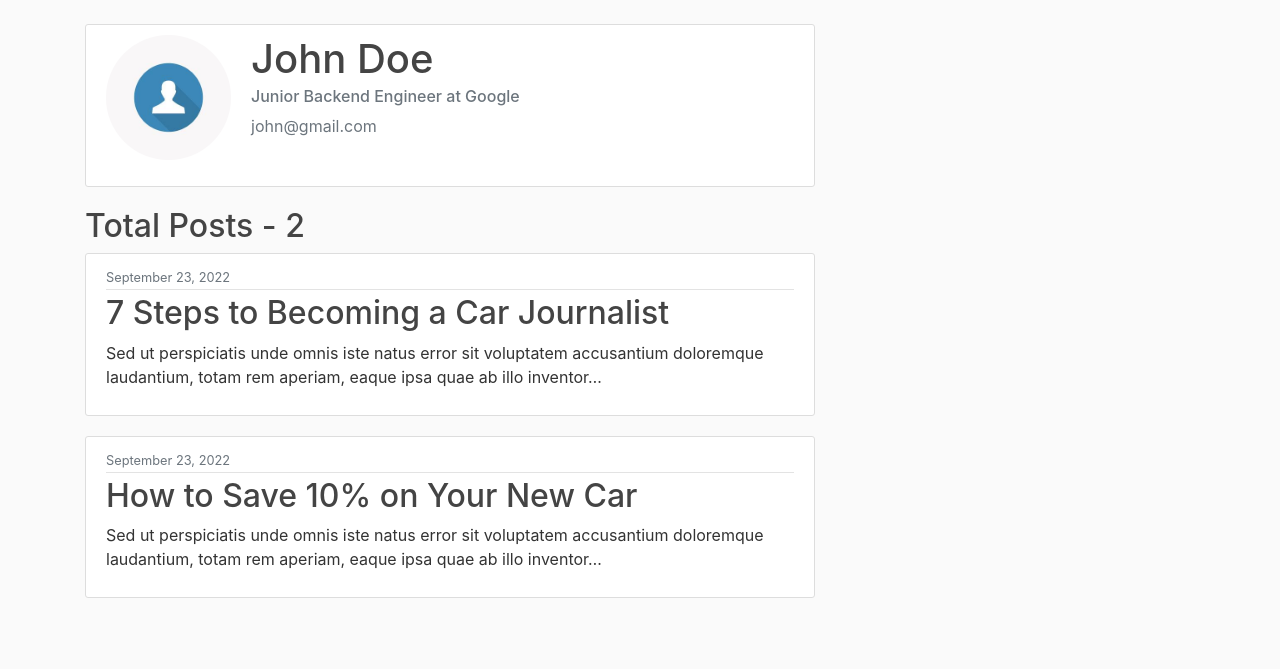
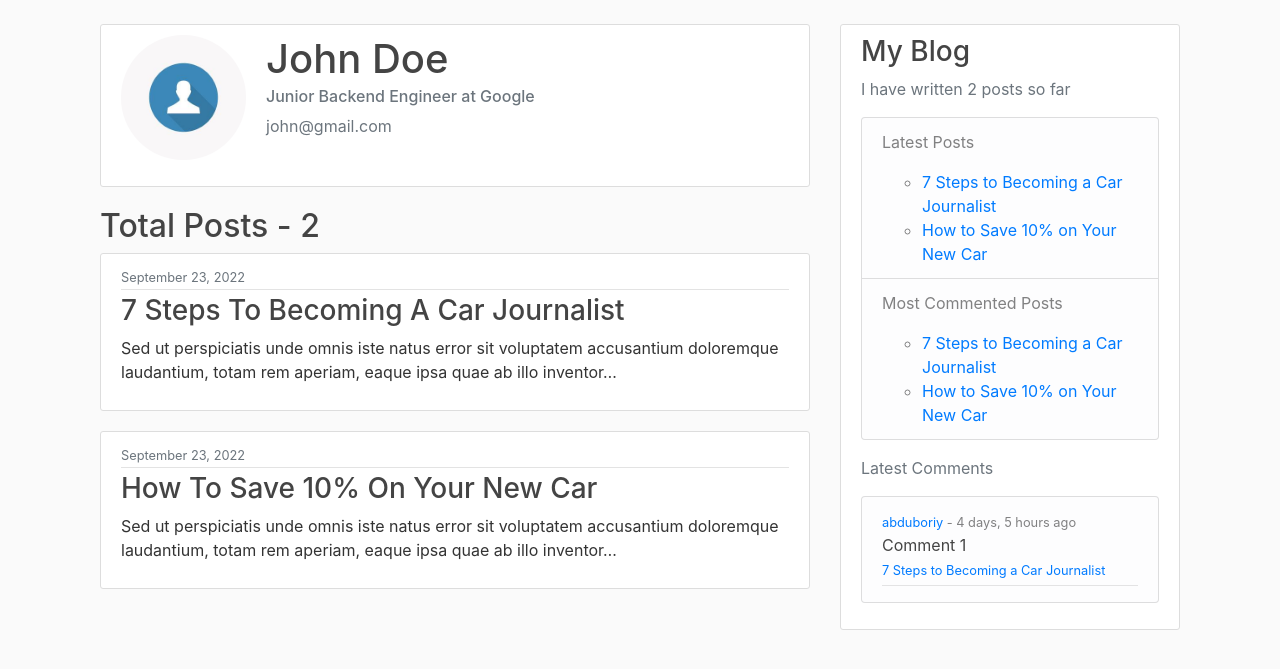
Before and after one commit to Imyaminov/Blog-template-based, a Django app: a page that uses templates/app/base.html in a window 1280 px wide. Shown: the part 56-725 px from the top of the page. Run offline with Django 4.2, Linux system fonts and the light colour scheme; data comes from the database, SQL or seed files in the repository; both versions use the stored data as it was after the commit; parts of the project's set-up code (start-up, migrations or seed data) failed here and were passed over; some libraries are stand-ins or nearby versions.

Commit message:
add: latest posts, most commented post, latest comments in user blog

```diff
--- a/app/views.py
+++ b/app/views.py
@@ -52,8 +52,9 @@ class UserPostListView(ListView):
     def get_context_data(self, **kwargs):
         context = super().get_context_data(**kwargs)
         context['author'] = User.objects.all().filter(username=self.kwargs['username'])
+        context['comments'] = Comment.objects.all().filter(post__author__username=self.kwargs['username'])
+        context['most_commented'] = self.get_queryset().order_by('-comments_count')
 
-        pprint(context)
         return context
 
 class CategoryPostListView(ListView):
@@ -72,12 +73,10 @@ class PostDetailView(DetailView):
 
     def get_context_data(self, **kwargs):
         context = super(PostDetailView, self).get_context_data(**kwargs)
-
         # retrieving similar posts by tags
         post_tags_ids = context['post'].tag.values_list('id', flat=True)
         similar_posts = Post.objects.filter(tag__in=post_tags_ids).exclude(id=context['post'].id)
         context['similar_posts'] = similar_posts.annotate(same_tags=Count('tag')).order_by('-same_tags', '-created_at')[:4]
-
         # comments for particular post
         context['post_comment'] = Comment.objects.all().filter(post=context['post'])
         context['comment_count'] = Post.comment_count(context['post'])
--- a/templates/app/base.html
+++ b/templates/app/base.html
@@ -50,10 +50,9 @@
       </nav>
     </header>
 
-    <!--SIDEBAR-->
     <main role="main" class="container">
       <div class="row">
-        <div class="col-md-8">
+        <div class="col-md-12">
             {%if messages%}
                 {%for message in messages%}
                     <div class="alert alert-{{message.tags}}">
--- a/templates/app/user_post.html
+++ b/templates/app/user_post.html
@@ -1,6 +1,10 @@
 {% extends 'app\base.html' %}
 
 {% block content %}
+<main role="main" class="container">
+    <div class="row justify-content-lg-center">
+        <div class="col-sm-8">
+
             {% for user in author %}
             <div class="content-section">
                 <div class="media">
@@ -23,7 +27,7 @@
                     <div class="article-metadata">
                       <small class="text-muted">{{ post.created_at|date:"F j, o" }}</small>
                     </div>
-            <h2><a class="article-title" href="{% url 'post-detail' post.pk %}">{{ post.title }}</a></h2>
+                    <h3><a class="article-title" href="{% url 'post-detail' post.pk %}">{{ post.title|title }}</a></h3>
                     <p class="article-content">{{ post.content|truncatechars:150|urlize}}</p>
                   </div>
                 </article>
@@ -47,6 +51,56 @@
                     <a class="btn btn-outline-info mb-4" href="?page={{page_obj.paginator.num_pages}}">Last</a>
                 {% endif %}
             {% endif %}
+        </div>
 
 
+        <div class="col-sm-4">
+              <div class="content-section">
+                <h3>My Blog</h3>
+                <p class='text-muted'>I have written {{posts.count}} posts so far
+                  <ul class="list-group">
+                    <li class="list-group-item list-group-item-light">
+                        <p>Latest Posts</p>
+                        {% for post in posts|slice:':2' %}
+                            <ul>
+                                <li><a href="{% url 'post-detail' post.pk %}">{{post}}</a></li>
+                            </ul>
+                        {% endfor %}
+                    </li>
+                    <li class="list-group-item list-group-item-light">
+                        <p>Most Commented Posts</p>
+                        {% for post in most_commented %}
+                            <ul>
+                                <li><a href="">{{post}}</a></li>
+                            </ul>
+                        {% endfor %}
+                    </li>
+                  </ul>
+                </p>
+                {% if comments %}
+                    <p class='text-muted'>Latest Comments
+                      <ul class="list-group">
+                          <li class="list-group-item list-group-item-light">
+                              {% for comment in comments %}
+                                <small class="mb-1">
+                                    <a href="{% url 'user-post' comment.user %}">{{comment.user}} </a>
+                                    - {{comment.created_at|timesince}} ago
+                                </small>
+                                <p class="article-title mb-0">{{comment.content}}</p>
+                                <small class="">
+                                    <a href="{% url 'post-detail' comment.post.pk %}">{{comment.post}}</a>
+                                </small>
+                                <hr class="mt-1 mb-1">
+                              {% endfor %}
+                          </li>
+                      </ul>
+                    </p>
+                {% endif %}
+              </div>
+        </div>
+
+
+    </div>
+</main>
+
 {% endblock %}
```
Also changed, not shown: db.sqlite3. Lines whose indentation alone changed are shown as unchanged.
